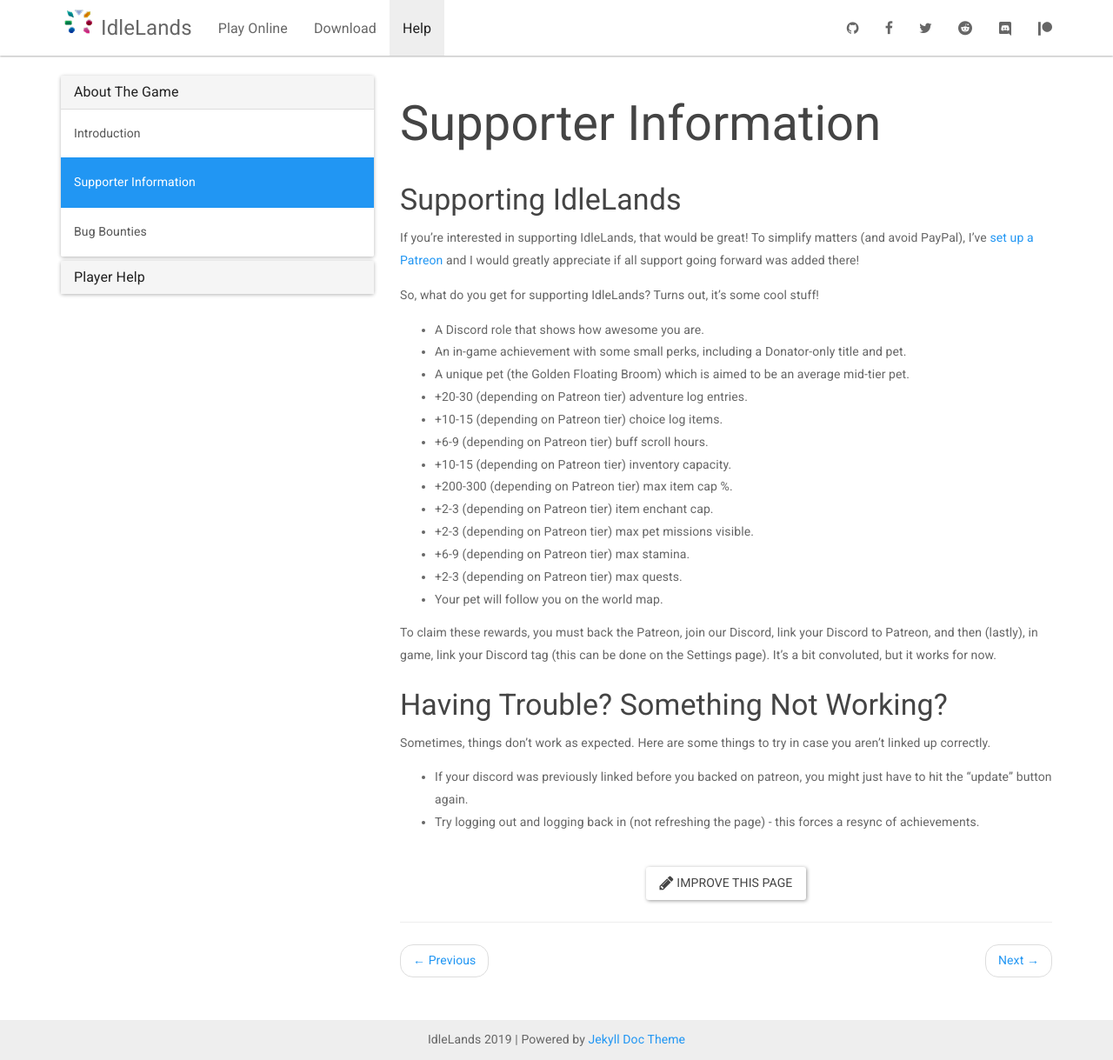
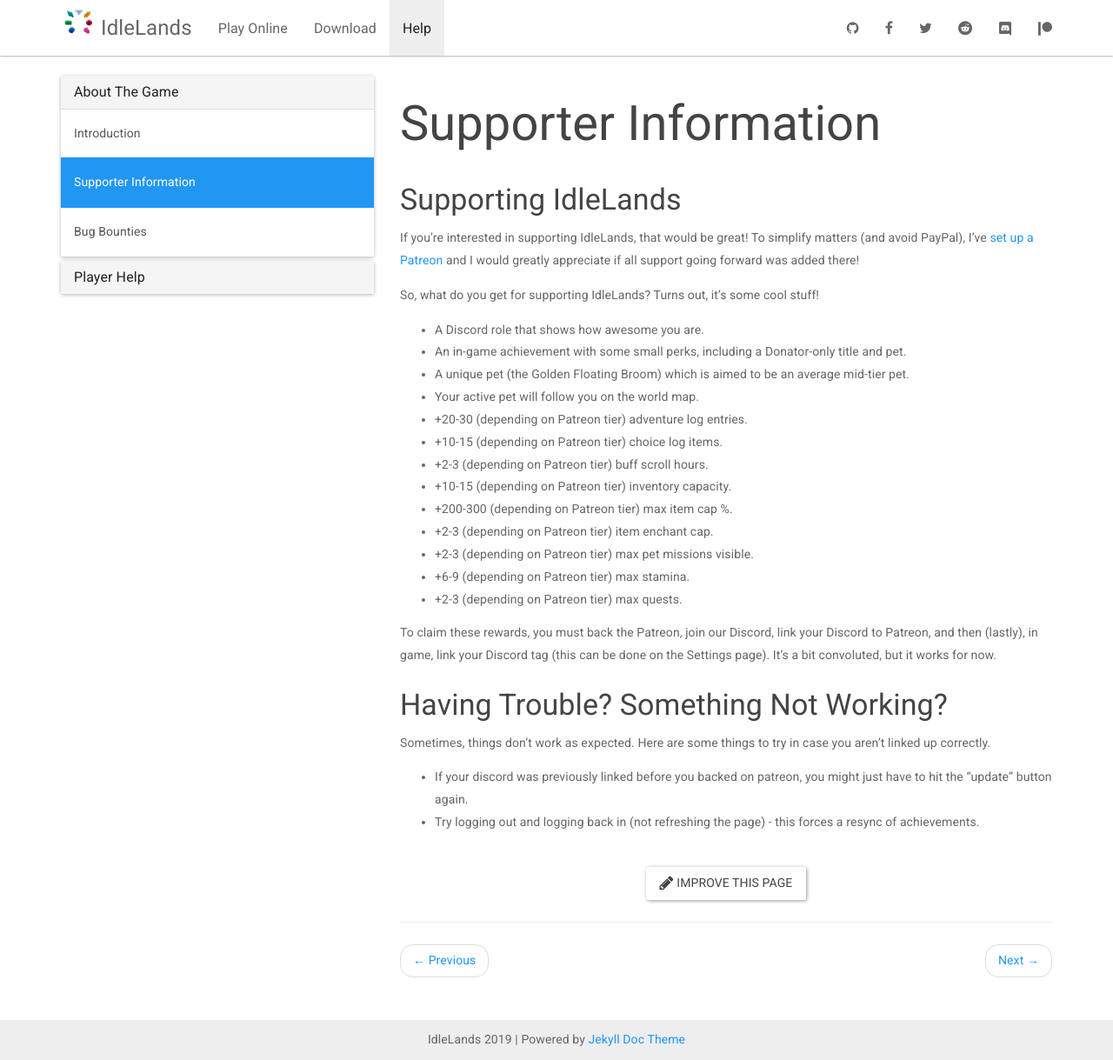
Before and after one commit to IdleLands/idlelands.github.io, a Jekyll site: the page built from _docs/help/supporter.md, in a window 1280 px wide and 1219 px high. Shown: the whole window at 87% size. Built offline with Jekyll 4.4.1, drawn with Linux system fonts in a browser that asks for light colours; nearby versions of some CDN libraries.

Commit message:
Update supporter.md

```diff
--- a/_docs/help/supporter.md
+++ b/_docs/help/supporter.md
@@ -13,16 +13,16 @@
 * A Discord role that shows how awesome you are.
 * An in-game achievement with some small perks, including a Donator-only title and pet.
 * A unique pet (the Golden Floating Broom) which is aimed to be an average mid-tier pet.
+* Your active pet will follow you on the world map.
 * +20-30 (depending on Patreon tier) adventure log entries.
 * +10-15 (depending on Patreon tier) choice log items.
-* +6-9 (depending on Patreon tier) buff scroll hours.
+* +2-3 (depending on Patreon tier) buff scroll hours.
 * +10-15 (depending on Patreon tier) inventory capacity.
 * +200-300 (depending on Patreon tier) max item cap %.
 * +2-3 (depending on Patreon tier) item enchant cap.
 * +2-3 (depending on Patreon tier) max pet missions visible.
 * +6-9 (depending on Patreon tier) max stamina.
 * +2-3 (depending on Patreon tier) max quests.
-* Your pet will follow you on the world map.
 
 To claim these rewards, you must back the Patreon, join our Discord, link your Discord to Patreon, and then (lastly), in game, link your Discord tag (this can be done on the Settings page). It's a bit convoluted, but it works for now.
 
```
